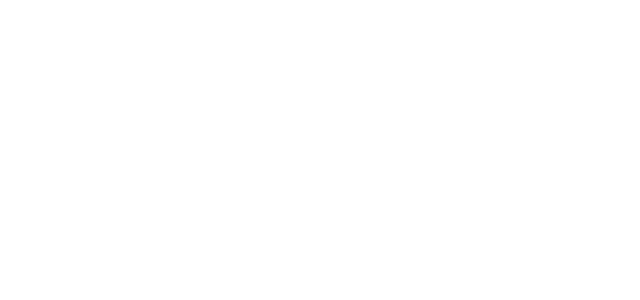
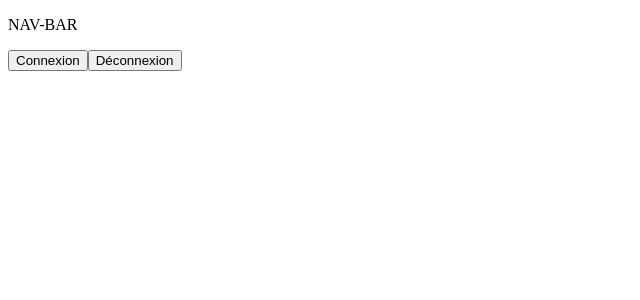
Before and after one commit to EviloUnderscore/brain-tease-client, an Angular app: page / in a window 1280 px wide. Shown: the top 300 px of the page, without its empty margins (0-640 px from the left). Built offline with nearby package versions, Linux system fonts and the light colour scheme.

Commit message:
Delete user

```diff
--- a/src/app/app.component.html
+++ b/src/app/app.component.html
@@ -1 +1,9 @@
-<router-outlet></router-outlet>
+<div>
+    <p>NAV-BAR</p>
+    <button>Connexion</button>
+    <button>Déconnexion</button>
+</div>
+
+<div class="content-page">
+    <router-outlet></router-outlet>
+</div>
--- a/src/app/quiz-page/quiz-page.component.html
+++ b/src/app/quiz-page/quiz-page.component.html
@@ -1,4 +1,6 @@
-<p>coucou</p>
 <ul>
-    <li *ngFor="let user of users">{{user.firstname}}</li>
+    <li *ngFor="let user of users">
+        {{user.firstname}}
+        <button (click)="deleteUser(user.id)">Supprimer</button>
+    </li>
 </ul>
--- a/src/app/quiz-page/quiz-page.component.ts
+++ b/src/app/quiz-page/quiz-page.component.ts
@@ -16,4 +16,12 @@
   ngOnInit(): void{
     this.usersService.getAll().subscribe(users => this.users = users);
   }
+
+  deleteUser(id: string): void{
+    this.usersService.deleteById(id).subscribe(() => {
+      this.users = this.users.filter(
+        user => user.id !== id
+      );
+    });;
+  }
 }
--- a/src/app/users.service.ts
+++ b/src/app/users.service.ts
@@ -13,4 +13,8 @@
   getAll(): Observable<User[]>{
     return this.http.get<User[]>('/api/users')
   }
+
+  deleteById(id: string): Observable<any>{
+    return this.http.delete<User>(`/api/users/${id}/delete`);
+  }
 }
```
